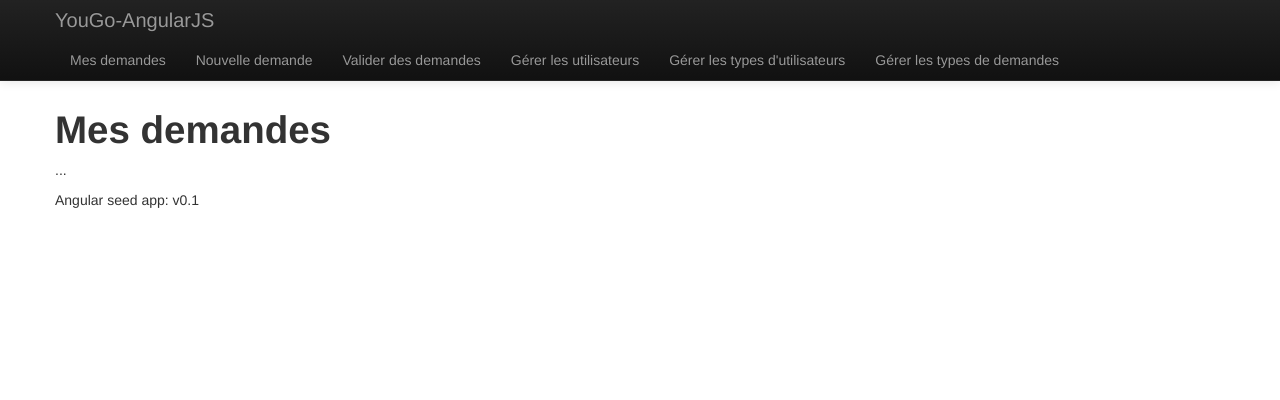
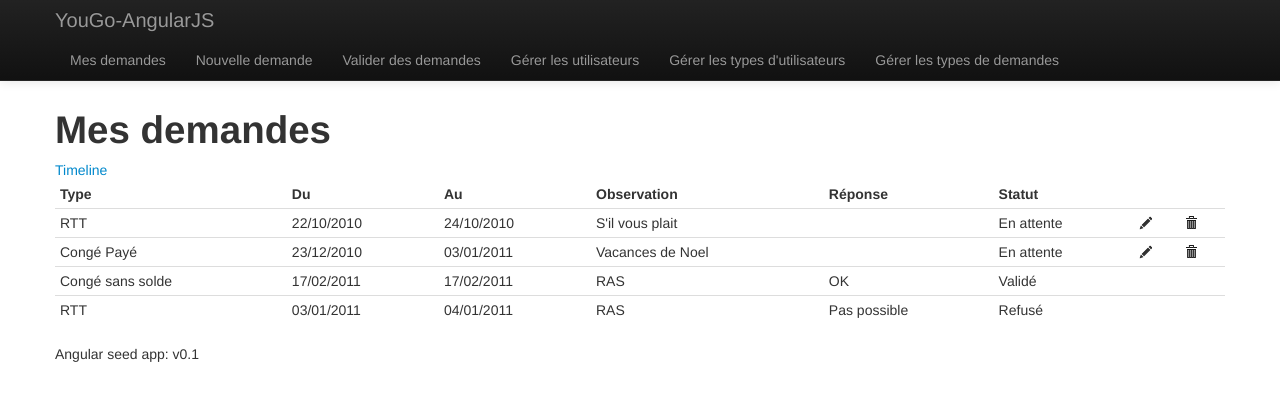
Before and after one commit to ben-barbier/YouGo-AngularJS, a plain HTML site: page app/index.html at #/myRequests in a window 1280 px wide. Drawn offline with Linux system fonts and the light colour scheme.

Commit message:
Add table with requests on myRequests page

```diff
--- a/app/partials/myRequests.html
+++ b/app/partials/myRequests.html
@@ -1,4 +1,62 @@
 <h1>Mes demandes</h1>
-<p>
-  ...
-</p>
+<div>
+  <a href="http://almende.github.com/chap-links-library/timeline.html">Timeline</a>
+</div>
+<div>
+  <table class="table table-hover table-condensed">
+    <thead>
+      <tr>
+        <th>Type</th>
+        <th>Du</th>
+        <th>Au</th>
+        <th>Observation</th>
+        <th>Réponse</th>
+        <th>Statut</th>
+        <th></th>
+        <th></th>
+      </tr>
+    </thead>
+    <tbody>
+      <tr>
+        <td>RTT</td>
+        <td>22/10/2010</td>
+        <td>24/10/2010</td>
+        <td>S'il vous plait</td>
+        <td></td>
+        <td>En attente</td>
+        <td><a href="#"><i class="icon-pencil"></i></a></td>
+        <td><a href="#"><i class="icon-trash"></i></a></td>
+      </tr>
+      <tr>
+        <td>Congé Payé</td>
+        <td>23/12/2010</td>
+        <td>03/01/2011</td>
+        <td>Vacances de Noel</td>
+        <td></td>
+        <td>En attente</td>
+        <td><a href="#"><i class="icon-pencil"></i></a></td>
+        <td><a href="#"><i class="icon-trash"></i></a></td>
+      </tr>
+      <tr>
+        <td>Congé sans solde</td>
+        <td>17/02/2011</td>
+        <td>17/02/2011</td>
+        <td>RAS</td>
+        <td>OK</td>
+        <td>Validé</td>
+        <td></td>
+        <td></td>
+      </tr>
+      <tr>
+        <td>RTT</td>
+        <td>03/01/2011</td>
+        <td>04/01/2011</td>
+        <td>RAS</td>
+        <td>Pas possible</td>
+        <td>Refusé</td>
+        <td></td>
+        <td></td>
+      </tr>
+    </tbody>
+  </table>
+</div>
```
